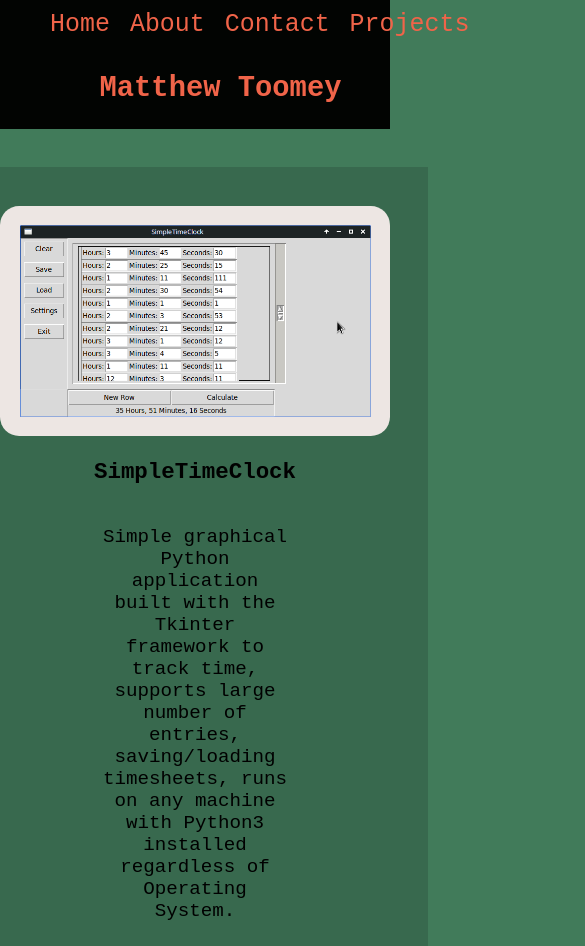
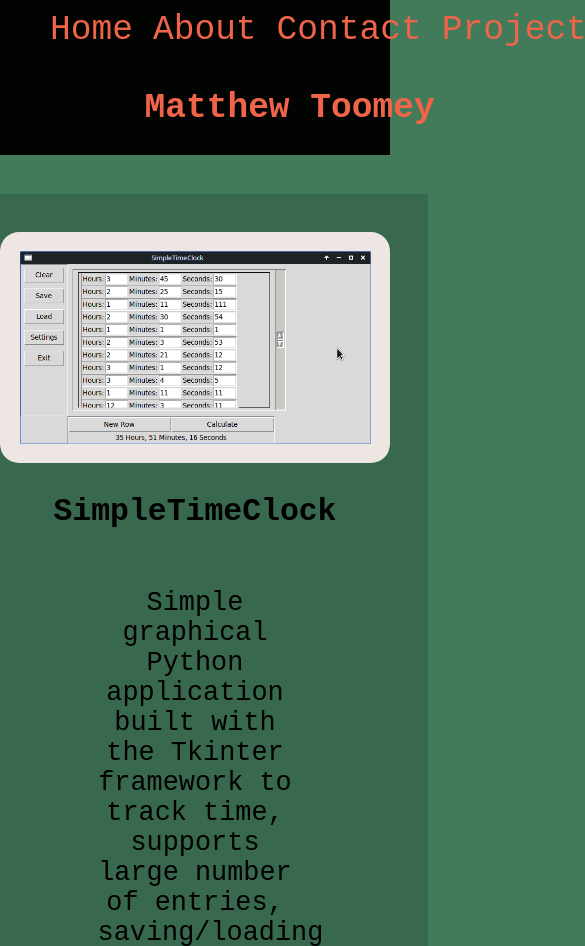
Before and after one commit to toomeyDev/portfolio, a plain HTML site: page index.html in a window 390 px wide. Shown: the top 946 px of the page, 585 px wide, since content can reach past the window. Drawn offline with Linux system fonts and the light colour scheme.

Commit message:
improve font-sizing for smaller screen sizes

```diff
--- a/styles.css
+++ b/styles.css
@@ -230,6 +230,16 @@ a:hover {
 
 /* breakpoint for medium screen sizes */
 @media only screen and (max-width: 1500px) {
+
+
+	.main {
+		font-size: 1.4rem;
+	}
+
+	.footer {
+		font-size: 0.92rem;
+	}
+
     .showcase {
         flex-direction: column;
         border-radius: 0;
@@ -277,7 +287,17 @@ a:hover {
         align-items: center;
         text-align: center;
         width: 100%;
+        font-size: 1.2rem;
     }
+
+	.header ul {
+		display: flex;
+	}
+
+	.header li {
+		font-size: 1.8rem;
+		width: 100%;
+	}
 
     .main {
         text-align: center;
@@ -289,5 +309,6 @@ a:hover {
         flex-direction: column;
         padding: 0;
         margin: 0;
+        font-size: 1.2rem;
     }
 }
```
